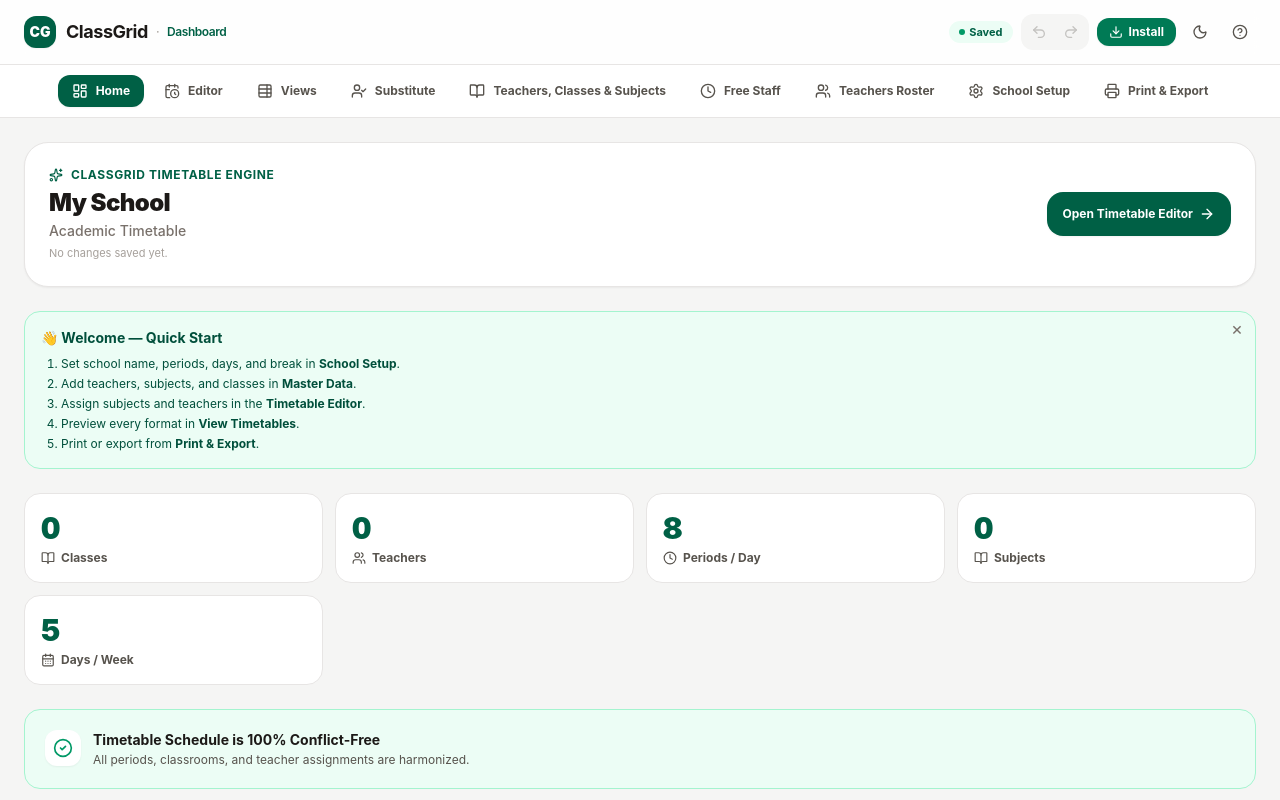
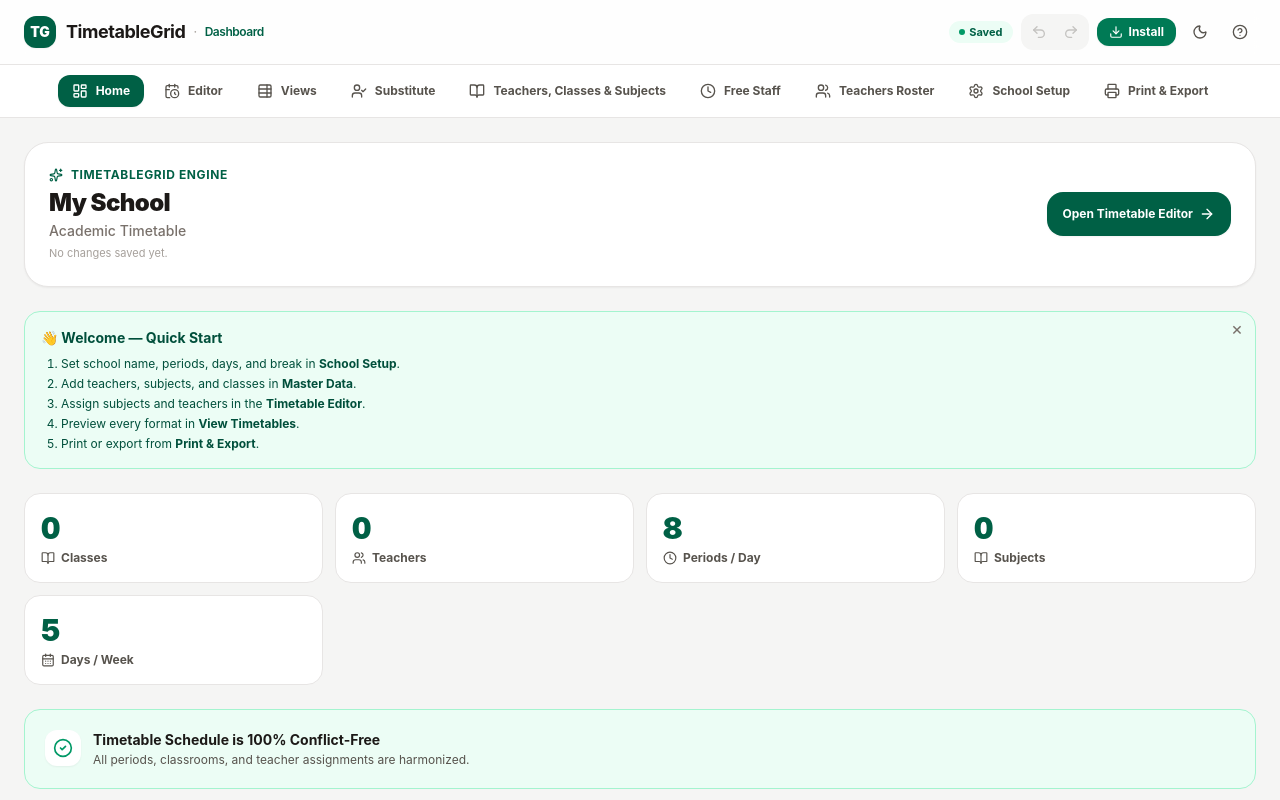
Before and after one commit to BuildNest23/TimetableGrid, a React (Vite) app: page / in a window 1280 px wide. Shown: the top 800 px of the page. Built offline with nearby package versions, Linux system fonts and the light colour scheme.

Commit message:
refactor: rename application to TimetableGrid

```diff
--- a/index.html
+++ b/index.html
@@ -3,9 +3,9 @@
   <head>
     <meta charset="UTF-8" />
     <meta name="viewport" content="width=device-width, initial-scale=1.0, maximum-scale=1.0, user-scalable=no, viewport-fit=cover" />
-    <title>ClassGrid — School Timetable</title>
+    <title>TimetableGrid — School Timetable</title>
     <meta name="description" content="A native Android-feeling timetable app with fast scheduling, conflict detection, smart substitution, and multi-format exports." />
-    <meta property="og:title" content="ClassGrid — School Timetable" />
+    <meta property="og:title" content="TimetableGrid — School Timetable" />
     <meta property="og:description" content="A native Android-feeling timetable app with fast scheduling, conflict detection, smart substitution, and multi-format exports." />
     <meta property="og:type" content="website" />
     <meta name="twitter:card" content="summary_large_image" />
@@ -13,7 +13,7 @@
     <meta name="mobile-web-app-capable" content="yes" />
     <meta name="apple-mobile-web-app-capable" content="yes" />
     <meta name="apple-mobile-web-app-status-bar-style" content="default" />
-    <meta name="apple-mobile-web-app-title" content="ClassGrid" />
+    <meta name="apple-mobile-web-app-title" content="TimetableGrid" />
     <link rel="apple-touch-icon" href="./apple-touch-icon.png" />
     <link rel="icon" type="image/svg+xml" href="./icon.svg" />
     <script>
--- a/src/components/ErrorBoundary.tsx
+++ b/src/components/ErrorBoundary.tsx
@@ -35,7 +35,7 @@ export class ErrorBoundary extends React.Component<ErrorBoundaryProps, ErrorBoun
       const raw = localStorage.getItem('universalTimetable');
       const scenarios = localStorage.getItem('utScenarios') || '{}';
       const payload = {
-        app: "ClassGrid",
+        app: "TimetableGrid",
         version: 4,
         exportedAt: new Date().toISOString(),
         emergencyBackup: true,
@@ -44,7 +44,7 @@ export class ErrorBoundary extends React.Component<ErrorBoundaryProps, ErrorBoun
       };
       const blob = new Blob([JSON.stringify(payload, null, 2)], { type: 'application/json' });
       const stamp = new Date().toISOString().slice(0, 19).replace(/[:T]/g, '-');
-      const fileName = `classgrid-emergency-backup-${stamp}.json`;
+      const fileName = `timetablegrid-emergency-backup-${stamp}.json`;
 
       const url = URL.createObjectURL(blob);
       const a = document.createElement('a');
@@ -63,7 +63,7 @@ export class ErrorBoundary extends React.Component<ErrorBoundaryProps, ErrorBoun
     const err = this.state.error;
     const info = this.state.errorInfo;
     const text = [
-      "ClassGrid Error Report",
+      "TimetableGrid Error Report",
       "=====================",
       "Time: " + new Date().toISOString(),
       "Message: " + (err?.message || "unknown"),
@@ -103,7 +103,7 @@ export class ErrorBoundary extends React.Component<ErrorBoundaryProps, ErrorBoun
           </h2>
 
           <p className="text-xs text-stone-600 dark:text-stone-400 text-center leading-relaxed mb-4">
-            ClassGrid hit an unexpected error. Your saved data is still on this device —
+            TimetableGrid hit an unexpected error. Your saved data is still on this device —
             download an emergency backup before reloading if you want to be extra safe.
           </p>
 
--- a/src/components/HelpModal.tsx
+++ b/src/components/HelpModal.tsx
@@ -23,7 +23,7 @@ export const HelpModal: React.FC<HelpModalProps> = ({ isOpen, onClose }) => {
             </div>
             <div>
               <h2 className="text-base font-bold text-stone-900 dark:text-stone-100">
-                ClassGrid Guide
+                TimetableGrid Guide
               </h2>
               <p className="text-xs text-stone-500">Universal School Timetable Manual</p>
             </div>
--- a/src/components/TopAppBar.tsx
+++ b/src/components/TopAppBar.tsx
@@ -36,11 +36,11 @@ export const TopAppBar: React.FC<TopAppBarProps> = ({ onOpenHelp, activeViewTitl
       <div className="max-w-7xl mx-auto px-3.5 sm:px-6 h-14 sm:h-16 flex items-center justify-between gap-2">
         <div className="flex items-center gap-2.5 min-w-0">
           <div className="w-8 h-8 rounded-xl bg-emerald-800 dark:bg-emerald-700 flex items-center justify-center text-white font-black text-sm shrink-0 shadow-xs">
-            CG
+            TG
           </div>
           <div className="min-w-0">
             <h1 className="text-base sm:text-lg font-bold tracking-tight text-stone-900 dark:text-stone-100 truncate flex items-center gap-2">
-              ClassGrid
+              TimetableGrid
               <span className="hidden md:inline-block text-xs font-medium text-stone-400">·</span>
               <span className="hidden md:inline-block text-xs font-semibold text-emerald-800 dark:text-emerald-400">
                 {activeViewTitle}
@@ -90,7 +90,7 @@ export const TopAppBar: React.FC<TopAppBarProps> = ({ onOpenHelp, activeViewTitl
               type="button"
               onClick={handleInstallClick}
               className="inline-flex items-center gap-1.5 px-2.5 sm:px-3 py-1.5 bg-emerald-700 hover:bg-emerald-800 text-white rounded-xl text-xs font-bold shadow-xs transition"
-              title="Install ClassGrid as an app"
+              title="Install TimetableGrid as an app"
             >
               <Download className="w-3.5 h-3.5" />
               <span className="hidden sm:inline">Install</span>
@@ -134,7 +134,7 @@ export const TopAppBar: React.FC<TopAppBarProps> = ({ onOpenHelp, activeViewTitl
                   <Download className="w-5 h-5" />
                 </div>
                 <h3 className="text-base font-bold text-stone-900 dark:text-stone-100">
-                  Install ClassGrid
+                  Install TimetableGrid
                 </h3>
               </div>
               <button
@@ -163,7 +163,7 @@ export const TopAppBar: React.FC<TopAppBarProps> = ({ onOpenHelp, activeViewTitl
                   </li>
                   <li>Scroll down and tap <b>Add to Home Screen</b>.</li>
                   <li>Tap <b>Add</b> in the top-right corner.</li>
-                  <li>ClassGrid will appear on your home screen and open full-screen, without browser bars.</li>
+                  <li>TimetableGrid will appear on your home screen and open full-screen, without browser bars.</li>
                 </ol>
                 <div className="p-3 bg-amber-50 dark:bg-amber-950/40 border border-amber-200 dark:border-amber-900/60 rounded-xl text-[11px] text-amber-900 dark:text-amber-200 leading-relaxed">
                   <b>Tip:</b> If you opened this page in Chrome or another browser on iOS, first copy the URL and paste it into Safari.
@@ -175,7 +175,7 @@ export const TopAppBar: React.FC<TopAppBarProps> = ({ onOpenHelp, activeViewTitl
               <>
                 <p className="text-xs text-stone-600 dark:text-stone-400 leading-relaxed mb-4">
                   Your current browser doesn&apos;t show an automatic install option.
-                  ClassGrid works best installed from one of these:
+                  TimetableGrid works best installed from one of these:
                 </p>
                 <ul className="text-xs text-stone-700 dark:text-stone-300 leading-relaxed space-y-2 mb-4 list-disc pl-5">
                   <li>
@@ -189,7 +189,7 @@ export const TopAppBar: React.FC<TopAppBarProps> = ({ onOpenHelp, activeViewTitl
                   </li>
                 </ul>
                 <div className="p-3 bg-sky-50 dark:bg-sky-950/40 border border-sky-200 dark:border-sky-900/60 rounded-xl text-[11px] text-sky-900 dark:text-sky-200 leading-relaxed">
-                  Once installed, ClassGrid runs offline and gets its own home-screen icon.
+                  Once installed, TimetableGrid runs offline and gets its own home-screen icon.
                 </div>
               </>
             )}
--- a/src/context/TimetableContext.tsx
+++ b/src/context/TimetableContext.tsx
@@ -659,7 +659,7 @@ export const TimetableProvider: React.FC<{ children: React.ReactNode }> = ({ chi
     const scenariosRaw = localStorage.getItem(SCENARIOS_KEY);
     const scenarios = scenariosRaw ? JSON.parse(scenariosRaw) : {};
     return JSON.stringify({
-      app: "ClassGrid",
+      app: "TimetableGrid",
       version: 4,
       exportedAt: new Date().toISOString(),
       data,
--- a/src/views/DashboardView.tsx
+++ b/src/views/DashboardView.tsx
@@ -57,7 +57,7 @@ export const DashboardView: React.FC<DashboardViewProps> = ({ onNavigate }) => {
         <div className="flex flex-col sm:flex-row sm:items-center justify-between gap-4">
           <div>
             <div className="flex items-center gap-2 text-xs font-bold text-emerald-800 dark:text-emerald-400 uppercase tracking-wider mb-1">
-              <Sparkles className="w-3.5 h-3.5" /> ClassGrid Timetable Engine
+              <Sparkles className="w-3.5 h-3.5" /> TimetableGrid Engine
             </div>
             <h2 className="text-xl sm:text-2xl font-black text-stone-900 dark:text-stone-100 tracking-tight">
               {data.schoolName || "My School"}
--- a/src/views/FreeStaffView.tsx
+++ b/src/views/FreeStaffView.tsx
@@ -122,7 +122,7 @@ export const FreeStaffView: React.FC = () => {
       getLeavesForDate
     });
     const stamp = new Date().toISOString().slice(0, 10);
-    const fileName = `ClassGrid-FreeStaff-${stamp}.png`;
+    const fileName = `TimetableGrid-FreeStaff-${stamp}.png`;
     await shareOrDownloadCanvas(canvas, fileName, "Free Staff by Period");
   };
 
--- a/src/views/SchoolSetupView.tsx
+++ b/src/views/SchoolSetupView.tsx
@@ -599,7 +599,7 @@ export const SchoolSetupView: React.FC<SchoolSetupViewProps> = ({ onNavigate })
     const json = exportBackupJson();
     const blob = new Blob([json], { type: "application/json" });
     const stamp = new Date().toISOString().slice(0, 10);
-    const fileName = `ClassGrid-backup-${stamp}.json`;
+    const fileName = `TimetableGrid-backup-${stamp}.json`;
     return { blob, fileName };
   };
 
@@ -627,15 +627,15 @@ export const SchoolSetupView: React.FC<SchoolSetupViewProps> = ({ onNavigate })
       if (navigator.canShare && navigator.canShare({ files: [file] })) {
         await navigator.share({
           files: [file],
-          title: `ClassGrid backup — ${data.schoolName || "school"}`,
+          title: `TimetableGrid backup — ${data.schoolName || "school"}`,
           text: `Backup of "${data.schoolName || "school"}" timetable, exported ${new Date().toLocaleDateString()}.`
         });
         return;
       }
 
       if (navigator.share) {
-        const summary = `ClassGrid backup for ${data.schoolName || "school"} on ${new Date().toLocaleDateString()}. (Full backup file not shareable in this browser — use Download instead.)`;
-        await navigator.share({ title: "ClassGrid Backup", text: summary });
+        const summary = `TimetableGrid backup for ${data.schoolName || "school"} on ${new Date().toLocaleDateString()}. (Full backup file not shareable in this browser — use Download instead.)`;
+        await navigator.share({ title: "TimetableGrid Backup", text: summary });
         return;
       }
 
@@ -1445,7 +1445,7 @@ export const SchoolSetupView: React.FC<SchoolSetupViewProps> = ({ onNavigate })
               Device Storage
             </h2>
             <p className="text-xs text-stone-500 font-medium">
-              How much of the browser's ~5 MB limit is used by ClassGrid
+              How much of the browser's ~5 MB limit is used by TimetableGrid
             </p>
           </div>
         </div>
@@ -1584,7 +1584,7 @@ To restore, save the file from WhatsApp/Drive to your phone, then tap <b>Restore
               Danger Zone — Reset All Timetables
             </h3>
             <p className="text-xs text-rose-700 dark:text-rose-300 mt-1 leading-relaxed">
-              This will permanently delete all classes, teachers, periods, and schedules, resetting ClassGrid to its default state. Please export a backup first if you need this data.
+              This will permanently delete all classes, teachers, periods, and schedules, resetting TimetableGrid to its default state. Please export a backup first if you need this data.
             </p>
             <button
               type="button"
--- a/src/views/SubstituteView.tsx
+++ b/src/views/SubstituteView.tsx
@@ -346,7 +346,7 @@ export const SubstituteView: React.FC = () => {
 
       const stamp = dateKey();
       const safeName = (absentTeacher || "absent").replace(/\s+/g, "-");
-      const fileName = `ClassGrid-Substitute-${safeName}-${stamp}.png`;
+      const fileName = `TimetableGrid-Substitute-${safeName}-${stamp}.png`;
       const title = `Substitute Board — ${absentTeacher}`;
 
       await shareOrDownloadCanvas(canvas, fileName, title);
--- a/src/views/TeachersRosterView.tsx
+++ b/src/views/TeachersRosterView.tsx
@@ -65,7 +65,7 @@ export const TeachersRosterView: React.FC = () => {
       getLeavesForDate
     });
     const stamp = new Date().toISOString().slice(0, 10);
-    const fileName = `ClassGrid-Roster-${stamp}.png`;
+    const fileName = `TimetableGrid-Roster-${stamp}.png`;
     await shareOrDownloadCanvas(canvas, fileName, "Teachers Roster");
   };
 
--- a/src/views/ViewTimetablesView.tsx
+++ b/src/views/ViewTimetablesView.tsx
@@ -68,7 +68,7 @@ export const ViewTimetablesView: React.FC = () => {
 
       const stamp = new Date().toISOString().slice(0, 10);
       const title = `${data.schoolName} — ${activeSection.toUpperCase()}`;
-      const fileName = `ClassGrid-${activeSection}-${stamp}.png`;
+      const fileName = `TimetableGrid-${activeSection}-${stamp}.png`;
 
       await shareOrDownloadCanvas(canvas, fileName, title);
     } catch (err) {
--- a/vite.config.ts
+++ b/vite.config.ts
@@ -15,8 +15,8 @@ export default defineConfig(() => {
         includeAssets: ['favicon.ico', 'apple-touch-icon.png', 'icon.svg', 'pwa-192x192.png', 'pwa-512x512.png', 'pwa-maskable-512x512.png'],
         manifest: {
           id: './',
-          name: 'ClassGrid — Universal School Timetable',
-          short_name: 'ClassGrid',
+          name: 'TimetableGrid — Universal School Timetable',
+          short_name: 'TG',
           description: 'A native Android-feeling timetable app with fast scheduling, conflict detection, smart substitution, and multi-format exports.',
           theme_color: '#1B4D3E',
           background_color: '#F8F9FA',
```
